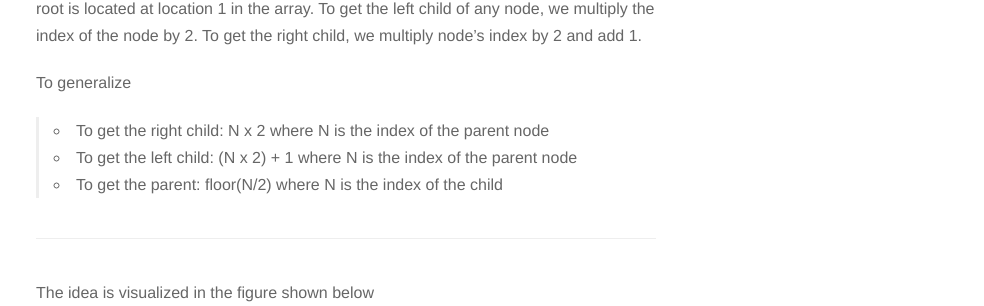
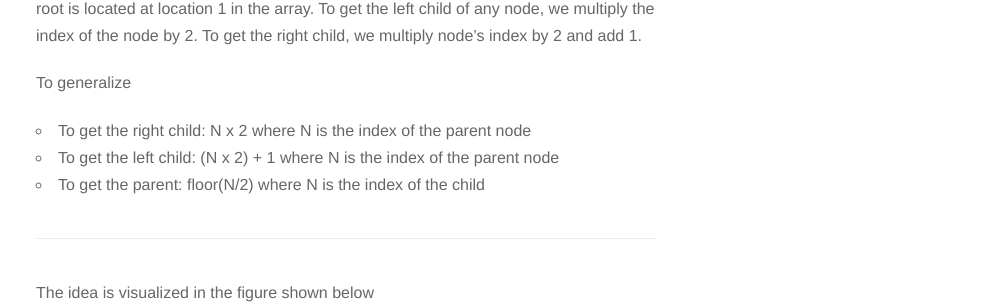
Before and after one commit to shinderohitt/shinderohitt.github.io, a Jekyll site: the page built from _posts/2016-02-13-maximum-mediators-problem.markdown, in a window 1280 px wide. Shown: the part 773-1079 px from the top of the page, without its empty margins (294-1278 px from the left). Built offline with Jekyll 4.4.1, drawn with Linux system fonts in a browser that asks for light colours; nearby versions of some CDN libraries; comment, search, counter and statistics services are not loaded.

Commit message:
remove funky looking list md code

```diff
--- a/_posts/2016-02-13-maximum-mediators-problem.markdown
+++ b/_posts/2016-02-13-maximum-mediators-problem.markdown
@@ -23,9 +23,9 @@ Input is an array representation of the tree. Which uses Eytzinger's method to r
 
 To generalize
 
-  >* To get the right child: `N x 2` where N is the index of the parent node
-  >* To get the left child:  `(N x 2) + 1` where N is the index of the parent node
-  >* To get the parent: `floor(N/2)` where N is the index of the child
+  * To get the right child: `N x 2` where N is the index of the parent node
+  * To get the left child:  `(N x 2) + 1` where N is the index of the parent node
+  * To get the parent: `floor(N/2)` where N is the index of the child
 
 ---
 
```
